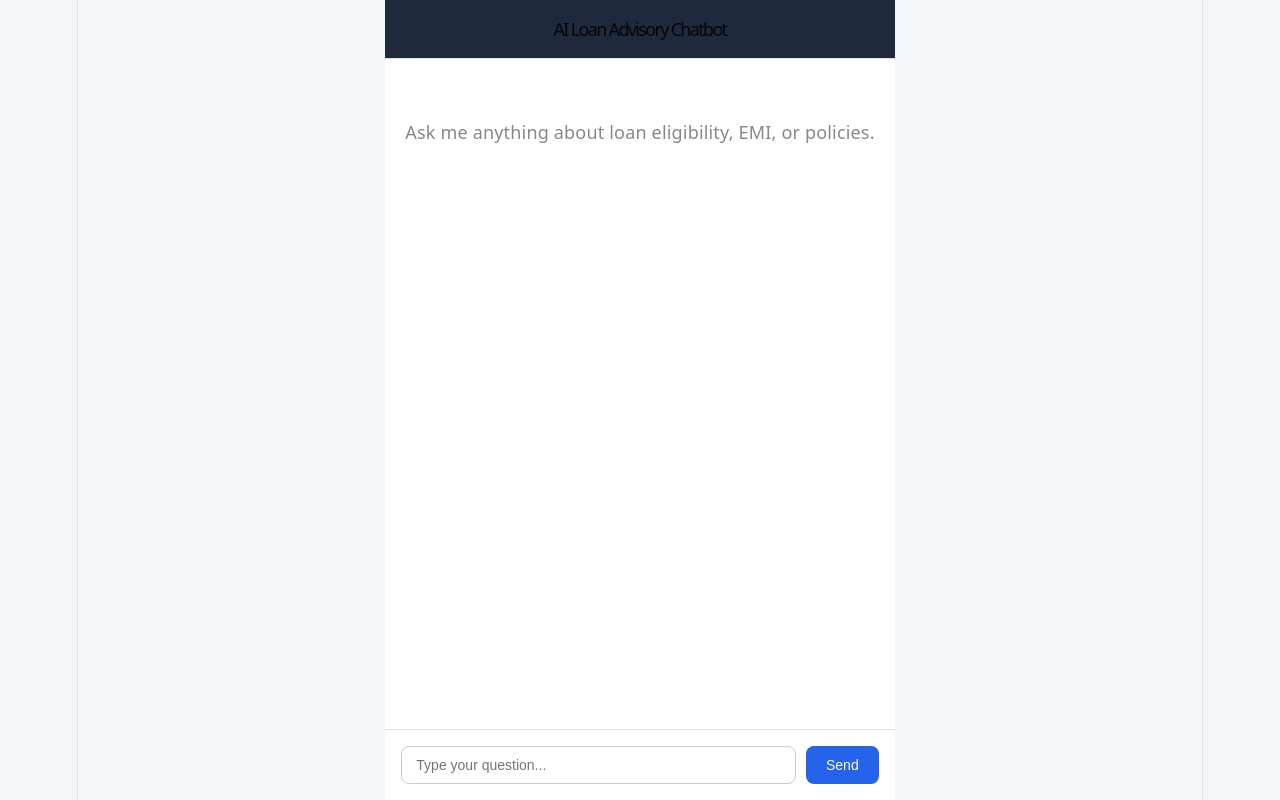
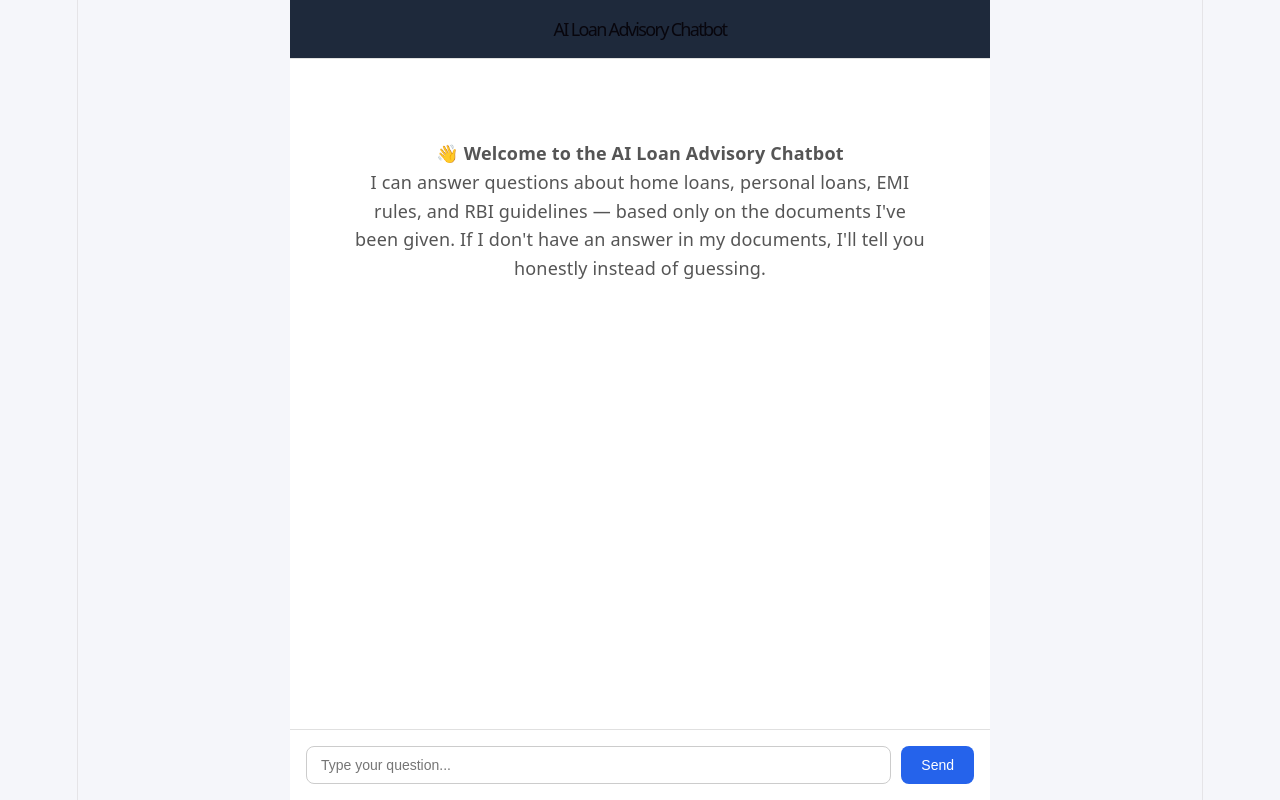
Before and after one commit to AmanSingh-404/AI_Loan_Advisory_Chatbot, a React app in the folder frontend/: page / in a window 1280 px wide. Built offline with nearby package versions, Linux system fonts and the light colour scheme; the HTML template or start-up script is replaced by a standard one.

Commit message:
feat: implement chatbot interface with message streaming, loading states, and source display

```diff
--- a/frontend/src/App.css
+++ b/frontend/src/App.css
@@ -108,3 +108,11 @@ body {
   background: #fef3c7;
   border: 1px solid #fde68a;
 }
+
+.intro-message {
+  text-align: center;
+  color: #555;
+  margin-top: 60px;
+  padding: 0 40px;
+  line-height: 1.6;
+}
--- a/frontend/src/App.jsx
+++ b/frontend/src/App.jsx
@@ -46,8 +46,11 @@ function App() {
 
       <div className="chat-messages">
         {messages.length === 0 && (
-          <p className="empty-state">Ask me anything about loan eligibility, EMI, or policies.</p>
-        )}
+  <div className="intro-message">
+    <p><strong>👋 Welcome to the AI Loan Advisory Chatbot</strong></p>
+    <p>I can answer questions about home loans, personal loans, EMI rules, and RBI guidelines — based only on the documents I've been given. If I don't have an answer in my documents, I'll tell you honestly instead of guessing.</p>
+  </div>
+)}
         {messages.map((msg, idx) => {
           const isRefusal = msg.role === 'bot' && (!msg.sources || msg.sources.length === 0)
           return (
```
